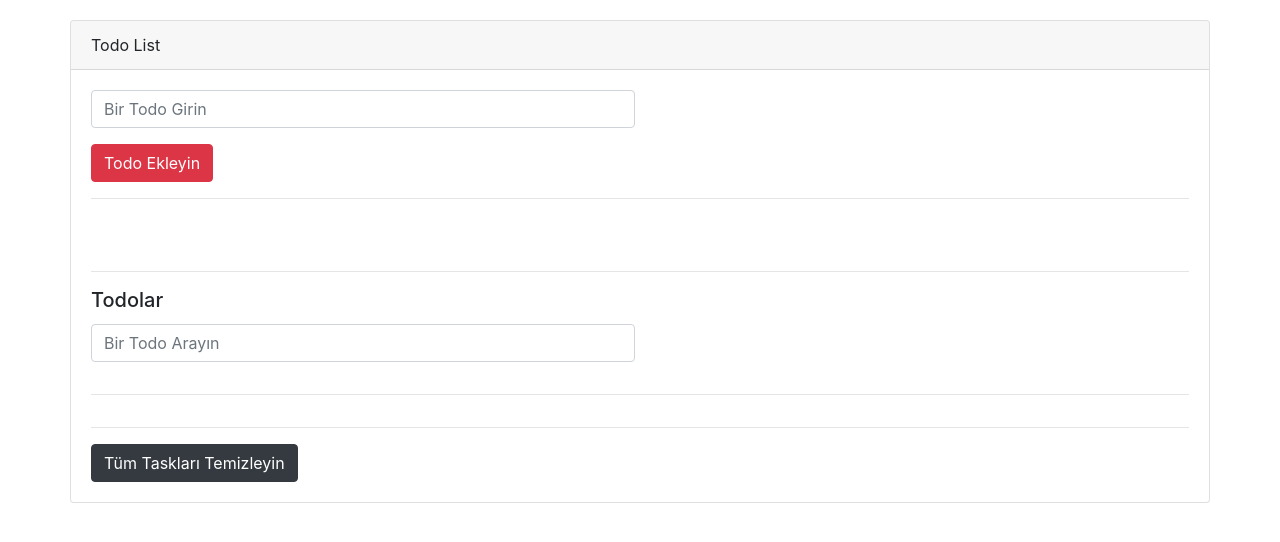
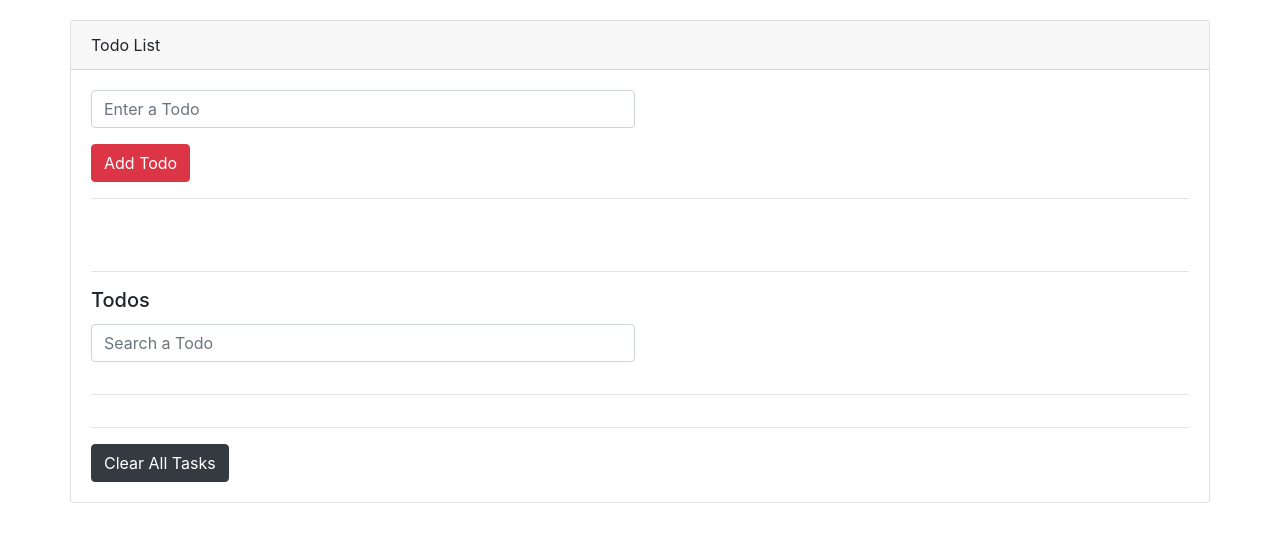
Before and after one commit to murat-avci/Todo-List-Project-master, a website: page index.html in a window 1280 px wide. Drawn offline with nearby package versions, Linux system fonts and the light colour scheme.

Commit message:
Modified: index.html

```diff
--- a/index.html
+++ b/index.html
@@ -18,10 +18,10 @@
                     <form id = "todo-form" name="form">
                         <div class="form-row">
                             <div class="form-group col-md-6">
-                                <input class="form-control" type="text" name="todo" id = "todo" placeholder="Bir Todo Girin">
+                                <input class="form-control" type="text" name="todo" id = "todo" placeholder="Enter a Todo">
                             </div>
                         </div>
-                        <button type="submit" class="btn btn-danger">Todo Ekleyin</button>
+                        <button type="submit" class="btn btn-danger">Add Todo</button>
                     </form>
                     <hr>
 
@@ -30,10 +30,10 @@
 
              <div class="card-body">
                     <hr>
-                    <h5 class="card-title" id = "tasks-title">Todolar</h5>
+                    <h5 class="card-title" id = "tasks-title">Todos</h5>
                     <div class="form-row">
                             <div class="form-group col-md-6">
-                                <input class="form-control" type="text" name="filter" id = "filter" placeholder="Bir Todo Arayın">
+                                <input class="form-control" type="text" name="filter" id = "filter" placeholder="Search a Todo">
                             </div>
                     </div>
 
@@ -50,7 +50,7 @@
 
                     </ul>
                     <hr>
-                    <a id = "clear-todos" class="btn btn-dark" href="#">Tüm Taskları Temizleyin</a>
+                    <a id = "clear-todos" class="btn btn-dark" href="#">Clear All Tasks</a>
                 </div>
               </div>
 
```
